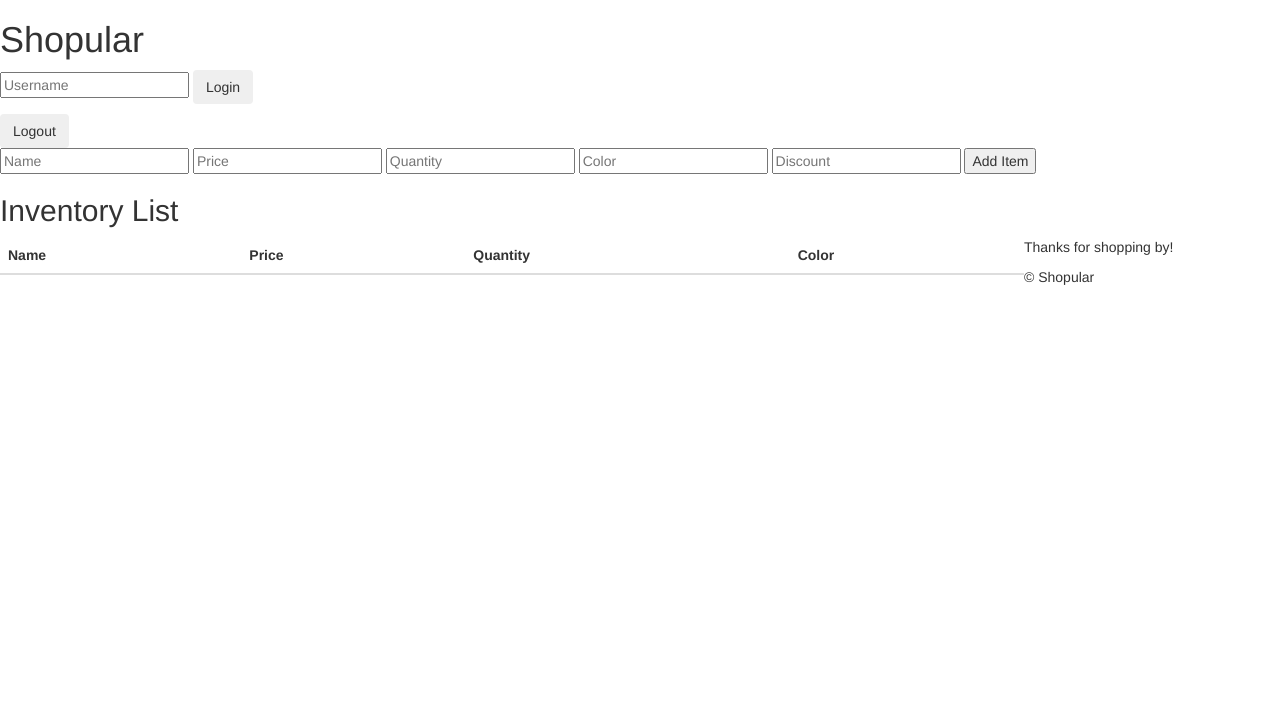
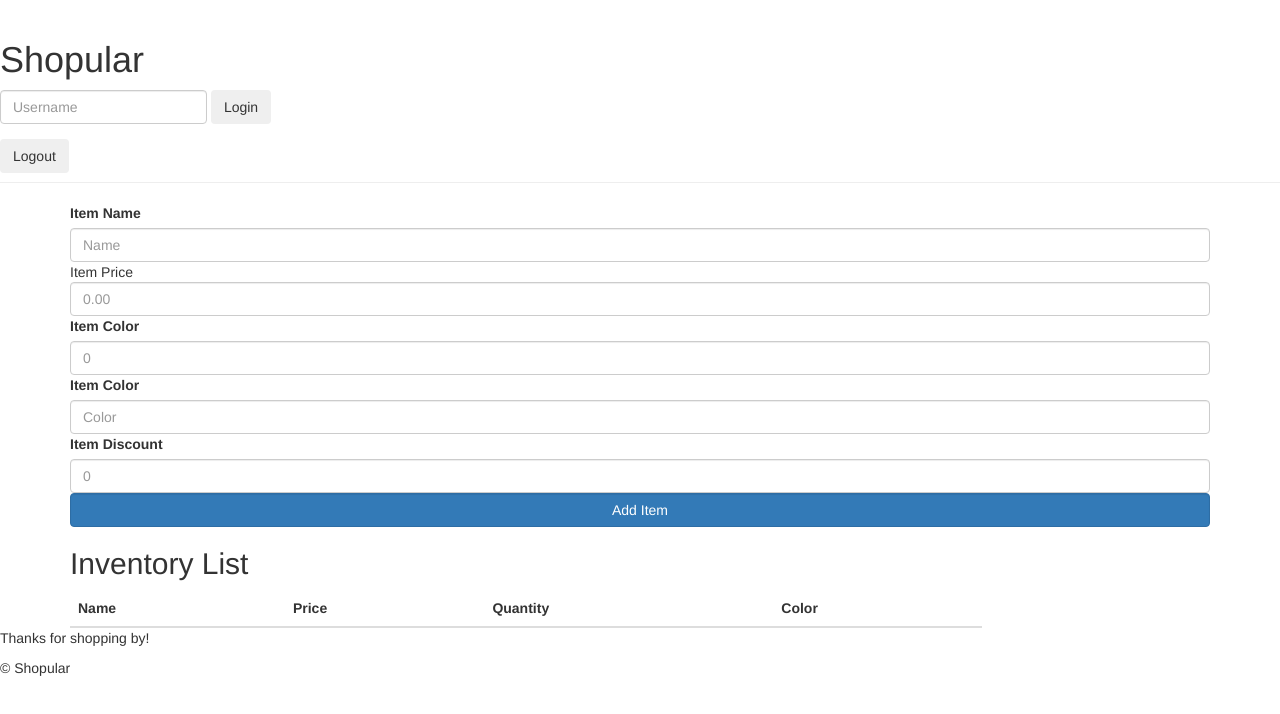
Before and after one commit to jenniferoakes/shopular, a website: page src/index.html in a window 1280 px wide. Drawn offline with nearby package versions, Linux system fonts and the light colour scheme.

Commit message:
Added bootstrap styling to item form

```diff
--- a/src/index.html
+++ b/src/index.html
@@ -10,60 +10,75 @@
   <meta name='author' content='Jennifer Oakes'>
 </head>
 <body>
-  <header ng-controller='LoginController as loginCtrl'>
+  <header ng-controller='LoginController as loginCtrl' class='page-header'>
     <h1>Shopular</h1>
-    <form name='loginform' ng-submit=' '>
-      <input type='text' placeholder='Username'>
-      <input class='btn' type='submit' value='Login'>
+    <form name='loginform' class='form-group form-inline' ng-submit=' '>
+      <input type='text' class='form-control' placeholder='Username'>
+      <input class='btn' class='form-control btn btn-primary loginForm' type='submit' value='Login'>
     </form>
     <p>{{}}</p>
     <button class='btn'>Logout</button>
   </header>
 
-  <main ng-controller='InventoryController as inventoryCtrl'>
+  <main ng-controller='InventoryController as inventoryCtrl' class='container'>
     <form name='additem'
           ng-submit='additem.$valid && inventoryCtrl.addItem(inventoryCtrl.newItem) && additem.$setUntouched()'
           novalidate>
 
-      <p ng-show='additem.name.$touched && !additem.name.$valid'>Please enter an item name.</p>
-      <p ng-show='additem.price.$touched && !additem.price.$valid'>Please enter an item price.</p>
-      <p ng-show='additem.quantity.$touched && !additem.quantity.$valid'>Please enter an item quantity.</p>
-      <p ng-show='additem.discount.$touched && !additem.discount.$valid'>Please enter an item discount.</p>
+      <p ng-show='additem.name.$touched && !additem.name.$valid' class='alert alert-warning'>Please enter an item name.</p>
+      <p ng-show='additem.price.$touched && !additem.price.$valid' class='alert alert-warning'>Please enter an item price.</p>
+      <p ng-show='additem.quantity.$touched && !additem.quantity.$valid' class='alert alert-warning'>Please enter an item quantity.</p>
+      <p ng-show='additem.discount.$touched && !additem.discount.$valid' class='alert alert-warning'>Please enter an item discount.</p>
 
+      <label for='name'>Item Name</label>
       <input
         type='text'
+        class='form-control'
         placeholder='Name'
         required
         name='name'
         ng-model='inventoryCtrl.newItem.name'>
+
+      <lable for='price'>Item Price</label>
       <input
         type='number'
-        placeholder='Price'
+        class='form-control'
+        placeholder='0.00'
         min='0'
         required
         name='price'
         ng-model='inventoryCtrl.newItem.price'>
+
+      <label for='color'>Item Color</label>
       <input
         type='number'
-        placeholder='Quantity'
+        class='form-control'
+        placeholder='0'
         min='0'
         required
         name='quantity'
         ng-model='inventoryCtrl.newItem.quantity'>
+
+      <label for='color'>Item Color</label>
       <input
         type='text'
+        class='form-control'
         placeholder='Color'
         name='color'
         ng-model='inventoryCtrl.newItem.color'>
+
+      <label for='discount'>Item Discount</label>
       <input
         type='number'
-        placeholder='Discount'
+        class='form-control'
+        placeholder='0'
         min='0'
         required
         name='discount'
         ng-model='inventoryCtrl.newItem.discount'>
       <input
         type='submit'
+        class='form-control btn btn-primary submitBtn'
         value='Add Item'>
     </form>
 
```
